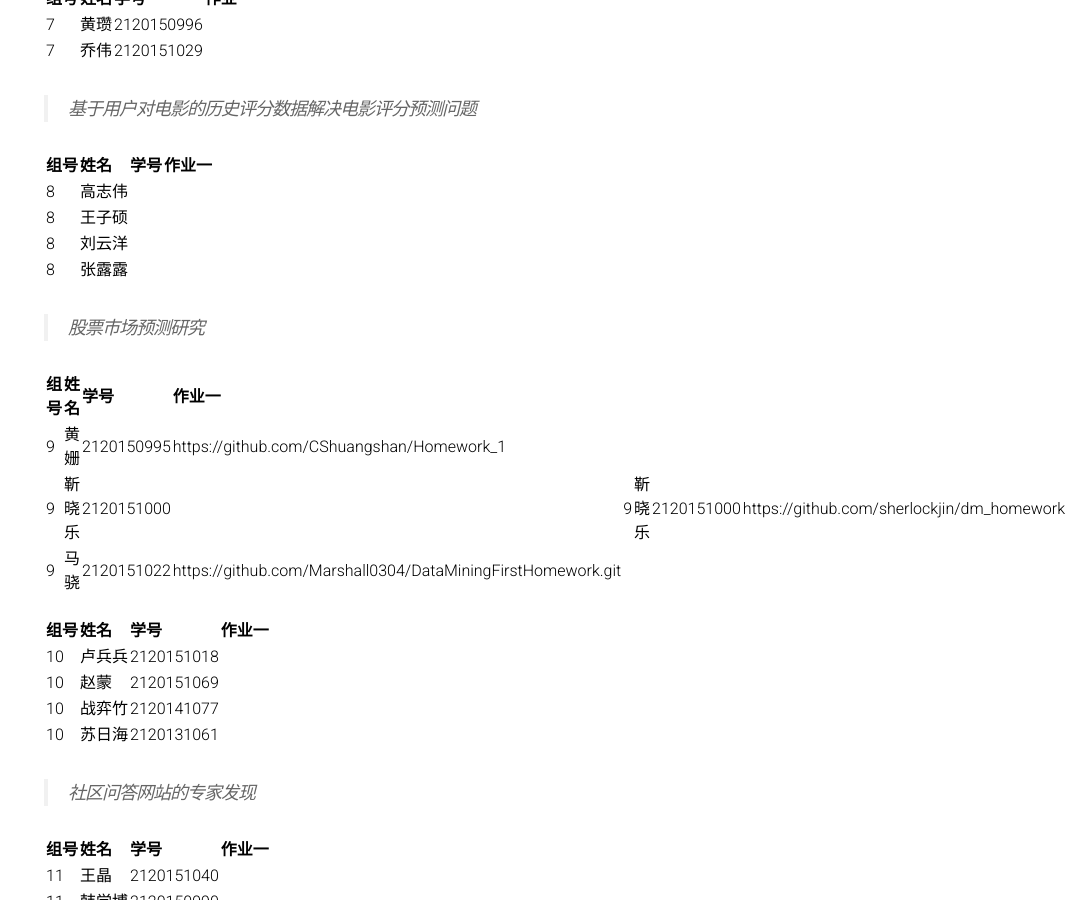
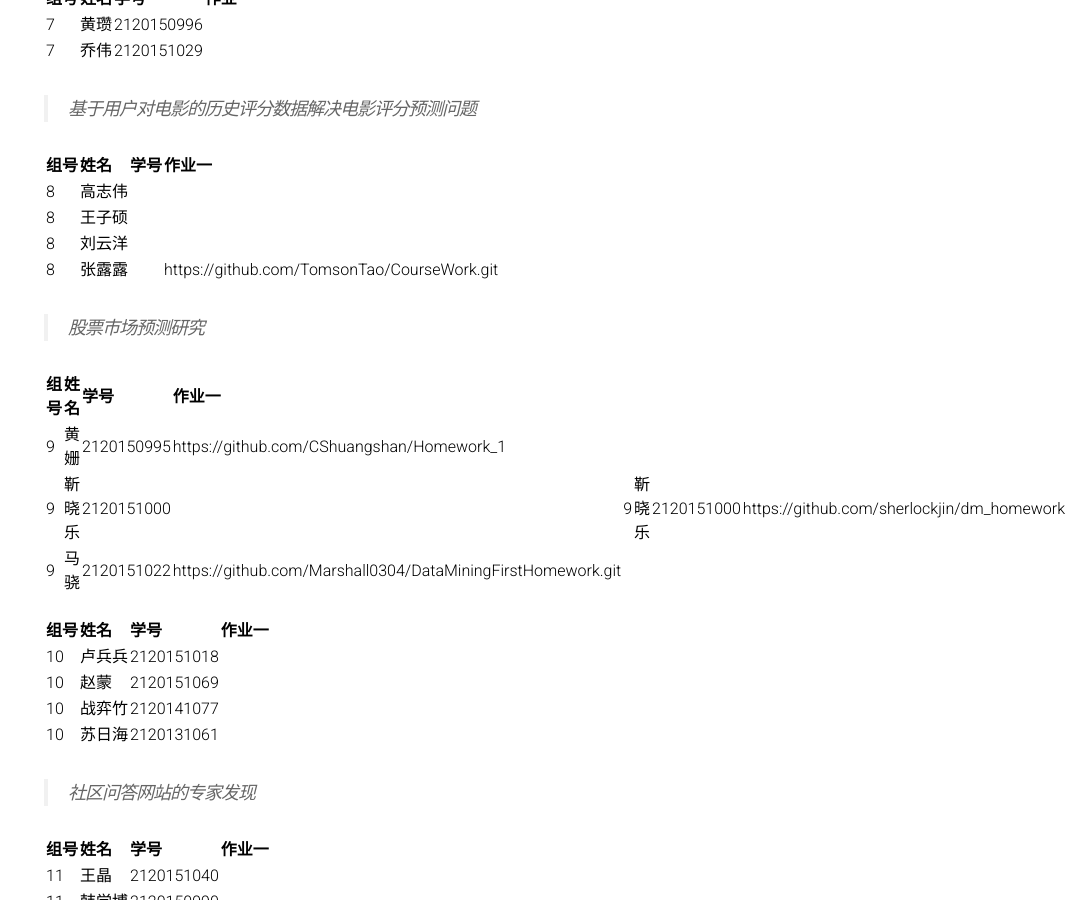
Before and after one commit to BITDM/bitdm.github.io, a Jekyll site: the page built from 2016/groups.md, in a window 1280 px wide and 900 px high, scrolled down 1315 px. Shown: the whole window, without its empty margins (196-1280 px from the left). Built offline with Jekyll 4.4.1, drawn with Linux system fonts in a browser that asks for light colours; some of the changed lines change nothing that is shown.

Commit message:
Update groups.md

```diff
--- a/2016/groups.md
+++ b/2016/groups.md
@@ -64,7 +64,7 @@ permalink: /2016/groups/
 |8|高志伟||
 |8|王子硕||
 |8|刘云洋||
-|8|张露露||
+|8|张露露||https://github.com/TomsonTao/CourseWork.git|
 
 > 股票市场预测研究
 
```
